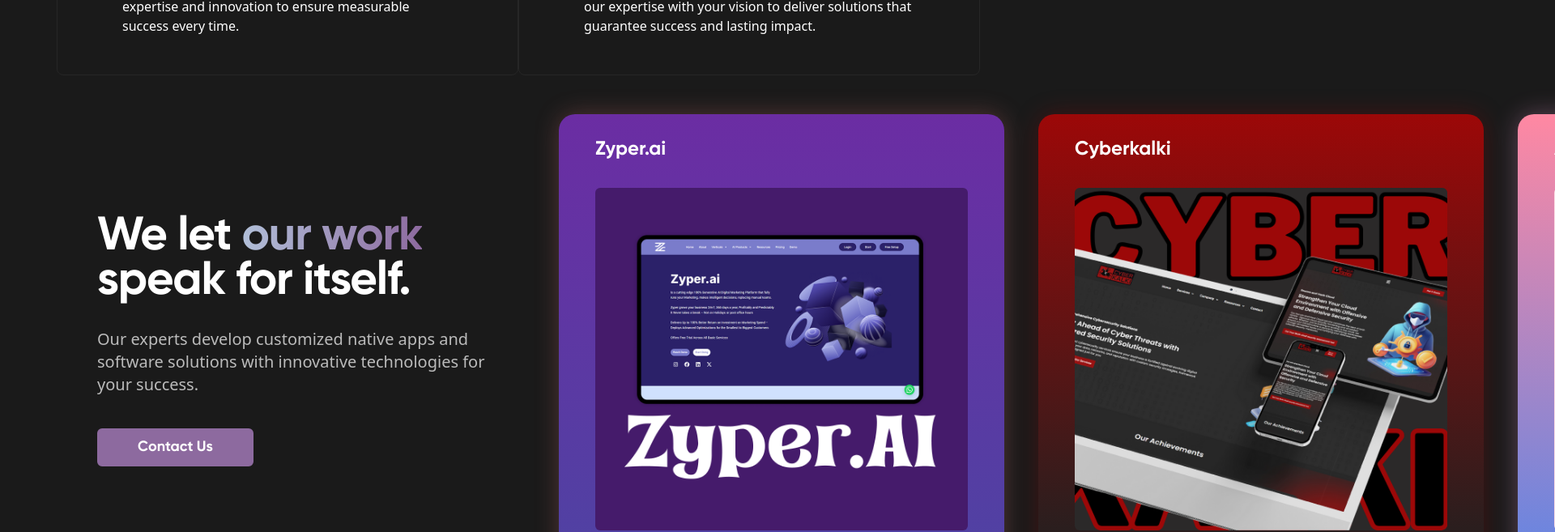
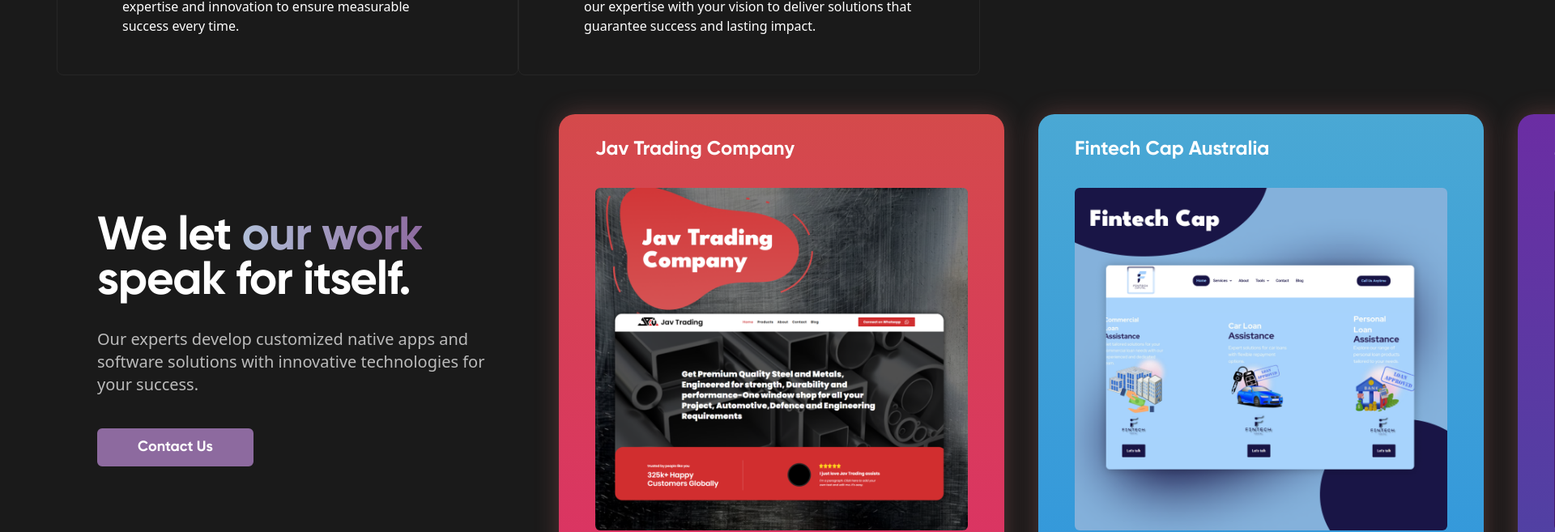
Before and after one commit to WTFAYXN/Tarlose-React, a React (Vite) app in the folder client/: page / in a window 1280 px wide. Shown: the part 5897-6554 px from the top of the page at 81% size, 1920 px wide, since content can reach past the window. Built offline with nearby package versions, Linux system fonts and the light colour scheme; the HTML template or start-up script is replaced by a standard one.

Commit message:
work slider update & contact update

```diff
--- a/client/src/Data/WorkSlider.js
+++ b/client/src/Data/WorkSlider.js
@@ -6,19 +6,40 @@ import Amorfume from "../assets/Work/Amorfume.png";
 import Prestige from "../assets/Work/Prestige.png";
 import Placeholder from "../assets/Work/placeholder.png";
 import Zyper from "../assets/Work/zyper.ai.png";
+import javTrading from "../assets/Work/JavSteelTrading.png";
+import fintechCap from "../assets/Work/fintech.png";
+
 const WorkSlider =[
 
     {
         id:1,
+        class: "work-card-javTrading",
+        Name:"Jav Trading Company",
+        category:"Wix Website | 2025",
+        image:javTrading,
+        url:"https://javtradingcompany.com",
+        alt:"Steel Manufacturer Website",
+    },
+    {
+        id:2,
+        class: "work-card-fintechcap",
+        Name:"Fintech Cap Australia",
+        category:"Wordpress Website | 2025",
+        image:fintechCap,
+        url:"https://fintechcap.com.au",
+        alt:"Investor Funding Website",
+    },
+    {
+        id:3,
         class: "work-card-zyper",
         Name:"Zyper.ai",
         category:"Wordpress Website | 2025",
         image:Zyper,
-        url:"/",
+        url:"https://zyper.ai",
         alt:"Digital Marketing Website",
     },
     {
-        id:2,
+        id:4,
         class: "work-card-Cyberkalki",
         Name:"Cyberkalki",
         category:"Wordpress Website | 2024",
@@ -27,7 +48,7 @@ const WorkSlider =[
         alt:"Cybersecurity Website",
     },
     {
-        id:3,
+        id:5,
         Name:"Amorfume",
         class: "works-card-Amorfume",
         category:"Ecommerce, MERN Website | 2024",
@@ -35,16 +56,16 @@ const WorkSlider =[
         url:"./"
     },
     {
-        id:4,
+        id:6,
         class: "work-card-qualityAcademy",
         Name:"Quality Academy",
         category:"MERN Website | 2024",
         image:QualityAcademy,
-        url:"/",
-        alt:"Cybersecurity Website",
+        url:"https://qualityacademy.info",
+        alt:"Edtech Website",
     },
     {
-        id:5,
+        id:7,
         Name:"PrestigeCarConnect",
         class: "work-card-Prestige",
         category:"Wix Website | 2024",
--- a/client/src/components/Footer.jsx
+++ b/client/src/components/Footer.jsx
@@ -79,7 +79,11 @@ const Footer = () => {
     </div> */}
     {/* <hr /> */}
     <div class="d-sm-flex justify-content-between ">
-      <p>2024 © Tarlose. All Rights Reserved. </p>
+    <div class="d-sm-flex gap-4">
+      <a class="text-light text-decoration-none" href="mailto:admin@tarlose.com"><p>admin@tarlose.com</p></a>
+      <a class="text-light text-decoration-none" href="tel:8291617114"><p>+91 8291617114</p></a>
+    </div>
+      <p>2025 © Tarlose. All Rights Reserved. </p>
       <p>
         <a href="/terms" class="text-light text-decoration-none pe-4">Terms & condition</a>
         <a href="/privacy" class="text-light text-decoration-none"> Privacy policy</a>
--- a/client/src/components/Work-slider/Work.css
+++ b/client/src/components/Work-slider/Work.css
@@ -12,7 +12,24 @@
     color: #fff;
     text-decoration: none;
 }
-
+.work-card-javTrading{
+    padding: 1.815rem 2.815rem 2.815rem;
+    background-image: linear-gradient(#d44a4b, #db3364);
+    border-radius: 20px;
+    width: 34.375rem;
+    min-height: 34rem;
+    transition: all 0.5s ease;
+    box-shadow: 0 0 30px rgb(215 115 115 / 30%);
+}
+.work-card-fintechcap{
+    padding: 1.815rem 2.815rem 2.815rem;
+    background-image: linear-gradient(#4aa8d4, #3398db);
+    border-radius: 20px;
+    width: 34.375rem;
+    min-height: 34rem;
+    transition: all 0.5s ease;
+    box-shadow: 0 0 30px rgb(215 115 115 / 30%);
+}
 .work-card-Prestige{
     padding: 1.815rem 2.815rem 2.815rem;
     background-image: linear-gradient(#7ee3a1, #ff3f36);
@@ -65,7 +82,9 @@
     box-shadow: 0 0 30px rgba(156, 8, 8, 0.3);
 }
 
-.work-card-Cyberkalki:hover #display-text, .work-card-qualityAcademy:hover #display-text, .work-card-bettermindlabs:hover #display-text, .work-card-Prestige:hover #display-text, .work-card-zyper:hover #display-text{
+.work-card-Cyberkalki:hover #display-text, .work-card-qualityAcademy:hover #display-text, .work-card-bettermindlabs:hover #display-text, .work-card-Prestige:hover #display-text, .work-card-zyper:hover #display-text,
+.work-card-javTrading:hover #display-text, .work-card-fintechcap:hover #display-text
+{
     opacity: 1;
     transform: translateY(0);
     margin-bottom: 1rem;
```
Also changed, not shown: client/src/assets/Work/JavSteelTrading.png (added), client/src/assets/Work/fintech.png (added).
